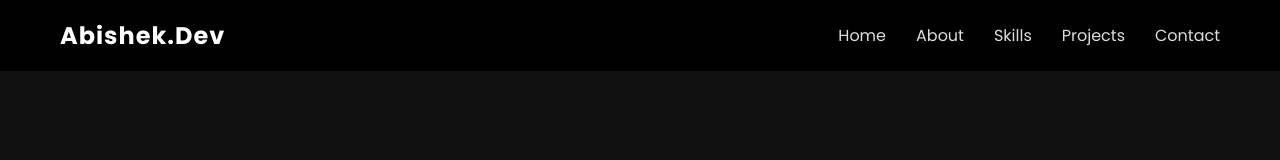
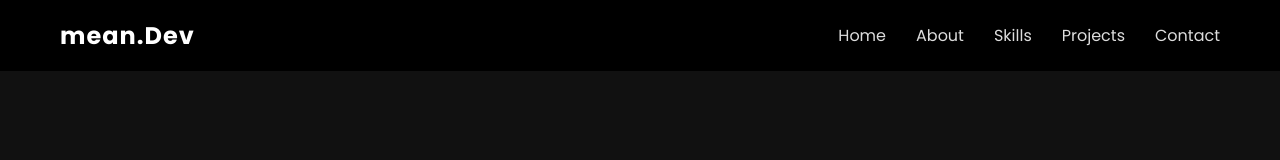
Before and after one commit to Abishek-Am26/project-repo, a plain HTML site: page index.html in a window 1280 px wide. Shown: the top 160 px of the page. Drawn offline with Linux system fonts and the light colour scheme.

```diff
--- a/index.html
+++ b/index.html
@@ -13,7 +13,7 @@
 
 
  <nav>
-    <h2 class="logo">Abishek.Dev </h2>
+    <h2 class="logo">mean.Dev </h2>
     <ul>
         <li><a href="#home">Home</a></li>
         <li><a href="#about">About</a></li>
```
Also changed, not shown: README.md (added).
